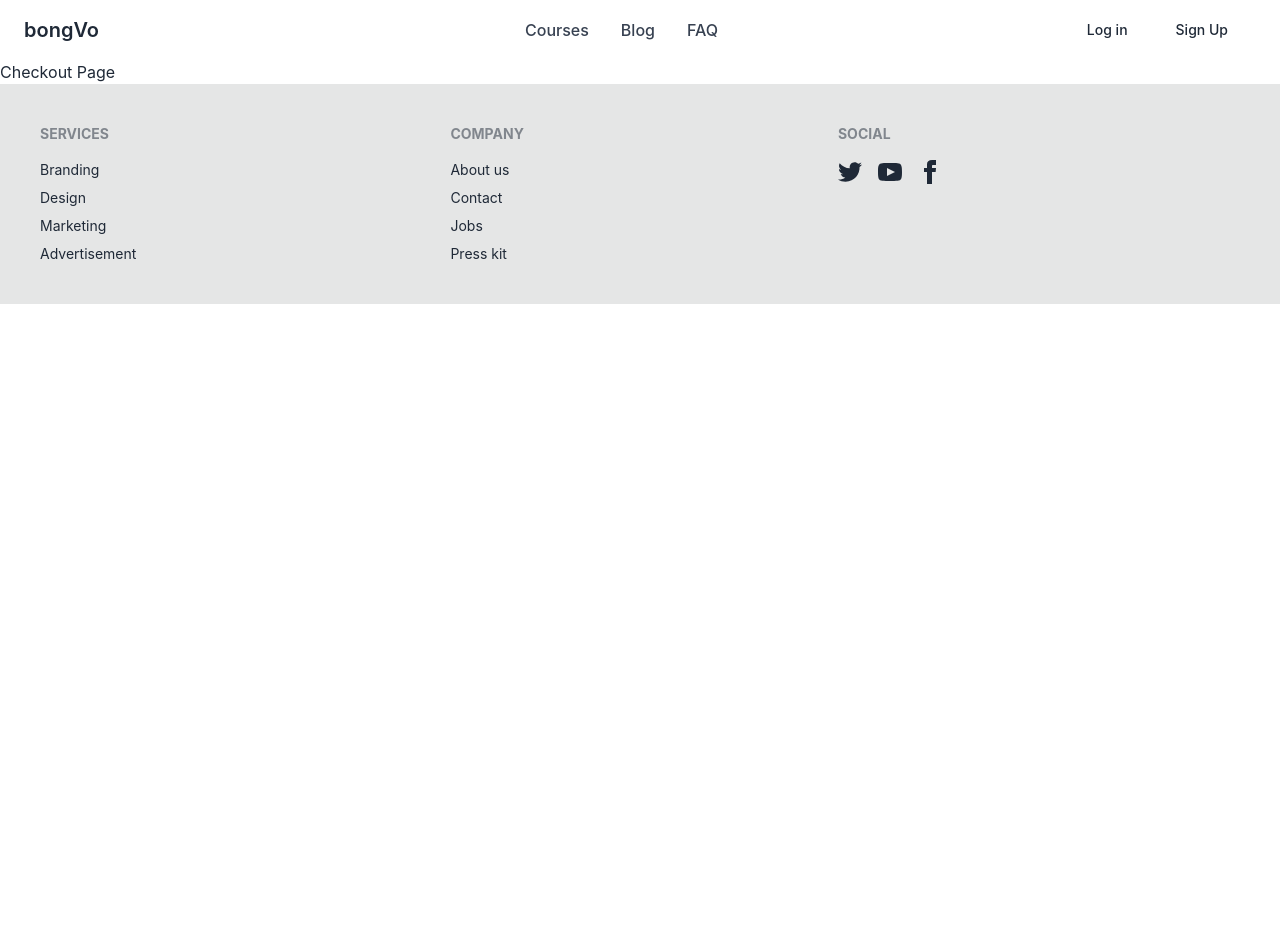
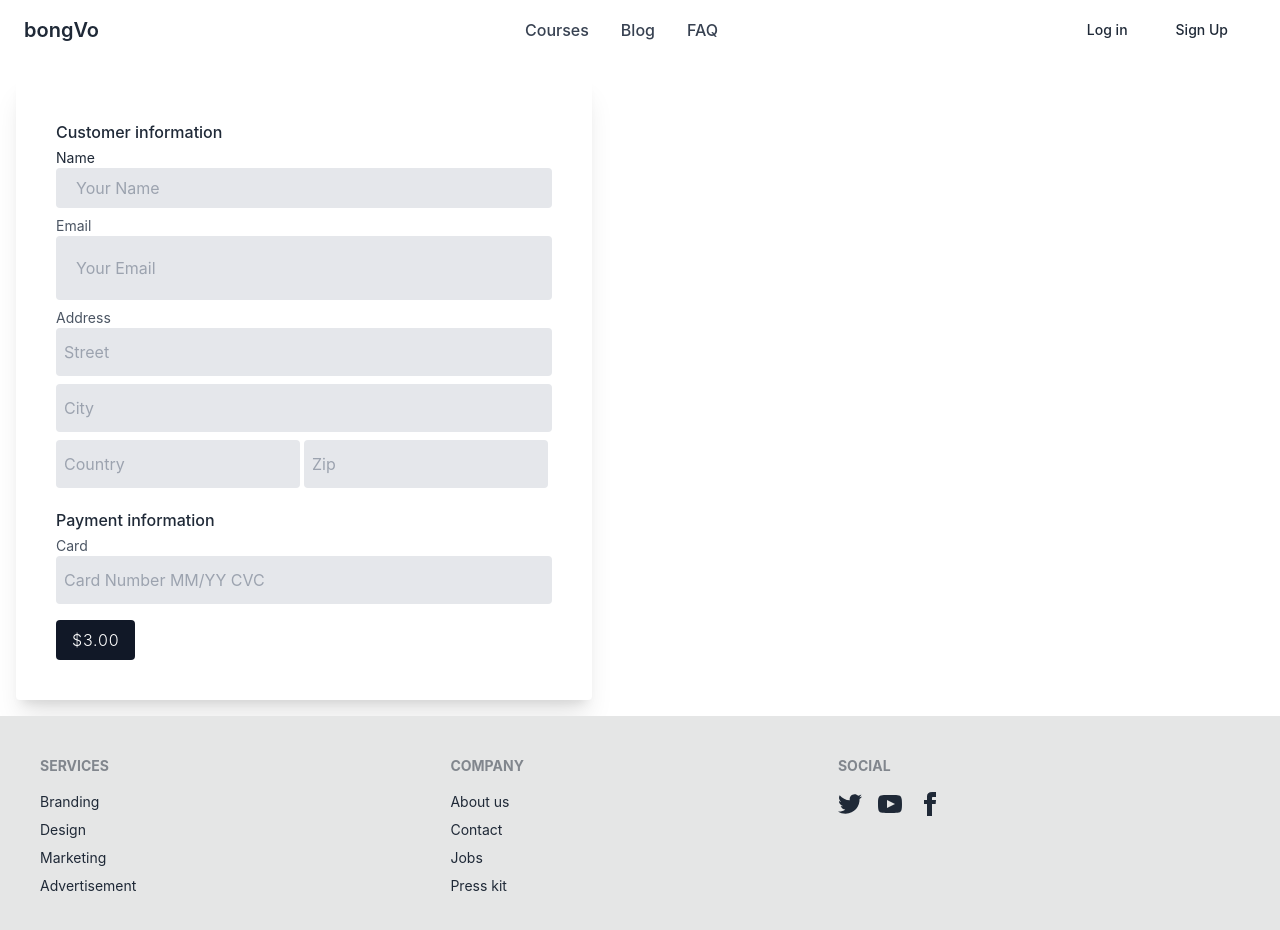
Before and after one commit to inzamam-nur/Bongvo, a React (Create React App) app: page /checkout in a window 1280 px wide. Shown: the top 930 px of the page. Before the commit the page ends 800 px from the top, so only its background shows below. Built offline with nearby package versions, Linux system fonts and the light colour scheme; no server answers.

Commit message:
checkout page design and route setup

```diff
--- a/src/Pages/CheckOut/Checkoutpage.js
+++ b/src/Pages/CheckOut/Checkoutpage.js
@@ -2,8 +2,45 @@ import React from 'react';
 
 const Checkoutpage = () => {
     return (
-        <div>
-            <h2>Checkout Page</h2>
+        <div className='bg-base-100'>
+
+<div class="leading-loose">
+  <form class="max-w-xl m-4 p-10 bg-white rounded shadow-xl">
+    <p class="text-gray-800 font-medium">Customer information</p>
+    <div class="">
+      <label class="block text-sm text-gray-00" for="cus_name">Name</label>
+      <input class="w-full px-5 py-1 text-gray-700 bg-gray-200 rounded" id="cus_name" name="cus_name" type="text" required="" placeholder="Your Name" aria-label="Name"></input>
+    </div>
+    <div class="mt-2">
+      <label class="block text-sm text-gray-600" for="cus_email">Email</label>
+      <input class="w-full px-5  py-4 text-gray-700 bg-gray-200 rounded" id="cus_email" name="cus_email" type="text" required="" placeholder="Your Email" aria-label="Email"></input>
+    </div>
+    <div class="mt-2">
+      <label class=" block text-sm text-gray-600" for="cus_email">Address</label>
+      <input class="w-full px-2 py-2 text-gray-700 bg-gray-200 rounded" id="cus_email" name="cus_email" type="text" required="" placeholder="Street" aria-label="Email"></input>
+    </div>
+    <div class="mt-2">
+      <label class="hidden text-sm block text-gray-600" for="cus_email">City</label>
+      <input class="w-full px-2 py-2 text-gray-700 bg-gray-200 rounded" id="cus_email" name="cus_email" type="text" required="" placeholder="City" aria-label="Email"></input>
+    </div>
+    <div class="inline-block mt-2 w-1/2 pr-1">
+      <label class="hidden block text-sm text-gray-600" for="cus_email">Country</label>
+      <input class="w-full px-2 py-2 text-gray-700 bg-gray-200 rounded" id="cus_email" name="cus_email" type="text" required="" placeholder="Country" aria-label="Email"></input>
+    </div>
+    <div class="inline-block mt-2 -mx-1 pl-1 w-1/2">
+      <label class="hidden block text-sm text-gray-600" for="cus_email">Zip</label>
+      <input class="w-full px-2 py-2 text-gray-700 bg-gray-200 rounded" id="cus_email"  name="cus_email" type="text" required="" placeholder="Zip" aria-label="Email"></input>
+    </div>
+    <p class="mt-4 text-gray-800 font-medium">Payment information</p>
+    <div class="">
+      <label class="block text-sm text-gray-600" for="cus_name">Card</label>
+      <input class="w-full px-2 py-2 text-gray-700 bg-gray-200 rounded" id="cus_name" name="cus_name" type="text" required="" placeholder="Card Number MM/YY CVC" aria-label="Name"></input>
+    </div>
+    <div class="mt-4">
+      <button class="px-4 py-1 text-white font-light tracking-wider bg-gray-900 rounded" type="submit">$3.00</button>
+    </div>
+  </form>
+</div>
         </div>
     );
 };
--- a/src/Pages/Courses/CourseDetails.js
+++ b/src/Pages/Courses/CourseDetails.js
@@ -1,26 +1,10 @@
 import React from 'react';
-import { useLoaderData } from 'react-router-dom';
 
 const CourseDetails = () => {
-    const course = useLoaderData();
-    const { title, details, image_url } = course;
+
     return (
       <div>
-        <div className="card lg:card-side bg-base-100  mb-5">
-          <figure>
 
-          </figure>
-          <div
-            className="card-body "
-            style={{ backgroundColor: "rgb(242,242,238)", color: "rgb(0,0,0)" }}
-          >
-            <img src={image_url} alt="Album" />
-            <h2 className="card-title">{title}</h2>
-            <p>
-              <p>{details}</p>
-            </p>
-          </div>
-        </div>
         </div>
     );
 };
--- a/src/Pages/Courses/Courses.js
+++ b/src/Pages/Courses/Courses.js
@@ -1,5 +1,5 @@
 import React from "react";
-import { useLoaderData } from "react-router-dom";
+import { Link, useLoaderData } from "react-router-dom";
 import Rightsidenav from "../Rightsidenav/Rightsidenav";
 
 const Courses = () => {
@@ -40,6 +40,12 @@ const Courses = () => {
                   {" "}
                   <h2>{title}</h2>
                   <p>{details}</p>
+                  <Link to="/checkout">
+                    {" "}
+                    <button className="btn btn-active btn-primary w-full">
+                      Get Premium Access
+                    </button>
+                  </Link>
                 </div>
               </div>
             </div>
```
